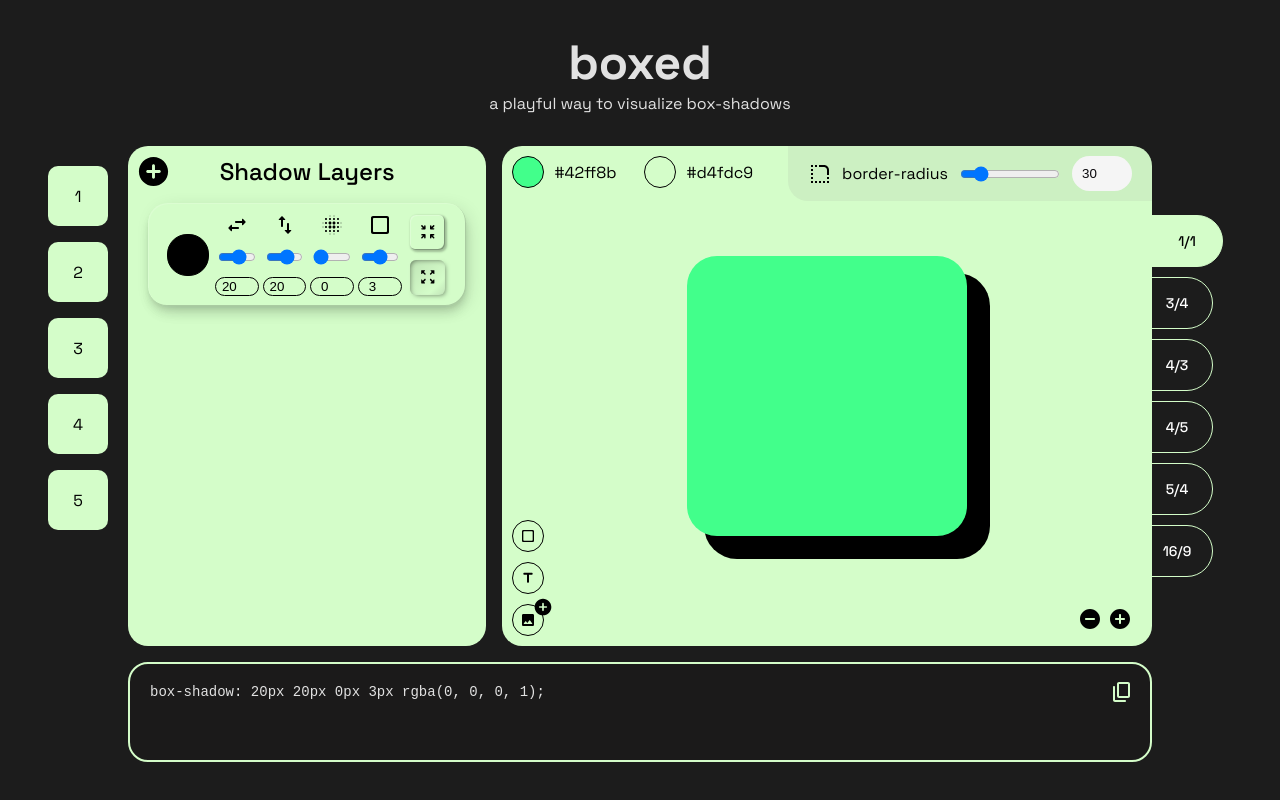
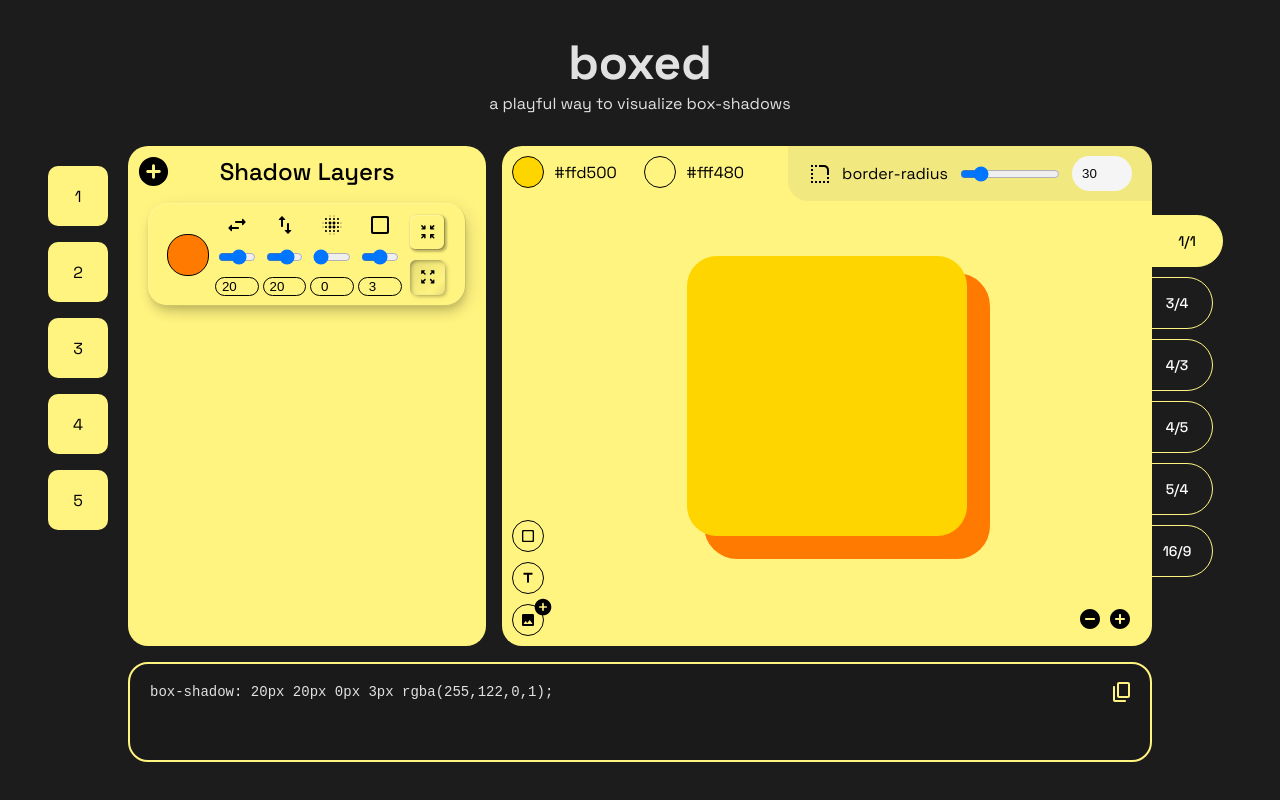
Before and after one commit to RyanMilbourne/boxed, a React (Vite) app: page / in a window 1280 px wide. Built offline with nearby package versions, Linux system fonts and the light colour scheme.

Commit message:
update default preset

```diff
--- a/src/data/presetsData.js
+++ b/src/data/presetsData.js
@@ -1,10 +1,10 @@
 const presetsData = [
   [
     {
-      backgroundColor: "#d4fdc9",
-      heroBoxColor: "#42ff8b",
+      backgroundColor: "#fff480",
+      heroBoxColor: "#ffd500",
       heroRadius: 30,
-      color: "rgba(0, 0, 0, 1)",
+      color: "rgba(255,122,0,1)",
       xPosition: 20,
       yPosition: 20,
       blurValue: 0,
--- a/src/hooks/ControlsContext.jsx
+++ b/src/hooks/ControlsContext.jsx
@@ -8,8 +8,8 @@ export const ControlsProvider = ({ children }) => {
 
   const [boxShadows, setBoxShadows] = useState(presets[0]);
 
-  const [backgroundColor, setBackgroundColor] = useState("#d4fdc9");
-  const [heroBoxColor, setHeroBoxColor] = useState("#42ff8b");
+  const [backgroundColor, setBackgroundColor] = useState("#fff480");
+  const [heroBoxColor, setHeroBoxColor] = useState("#ffd500");
   const [heroRadius, setHeroRadius] = useState(30);
   const [textColor, setTextColor] = useState("#0b090d");
 
```
